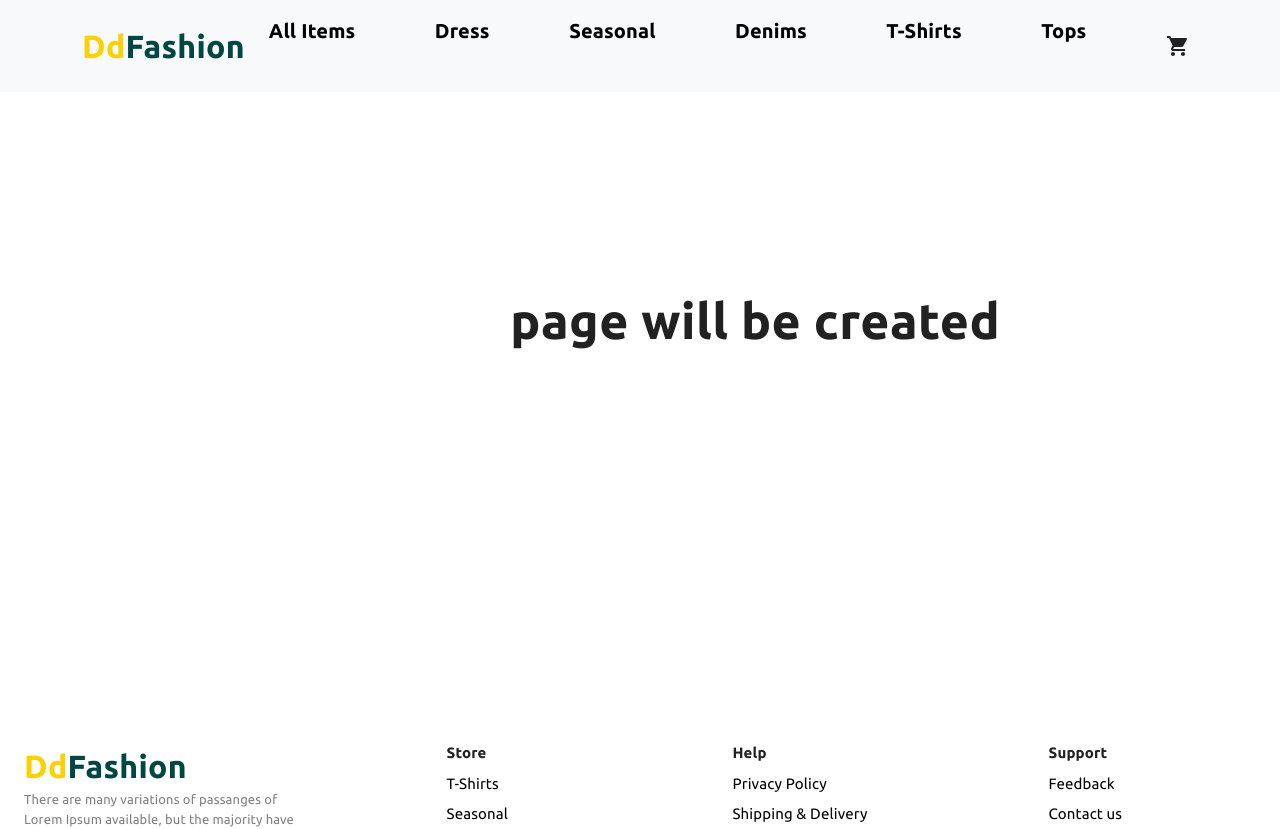
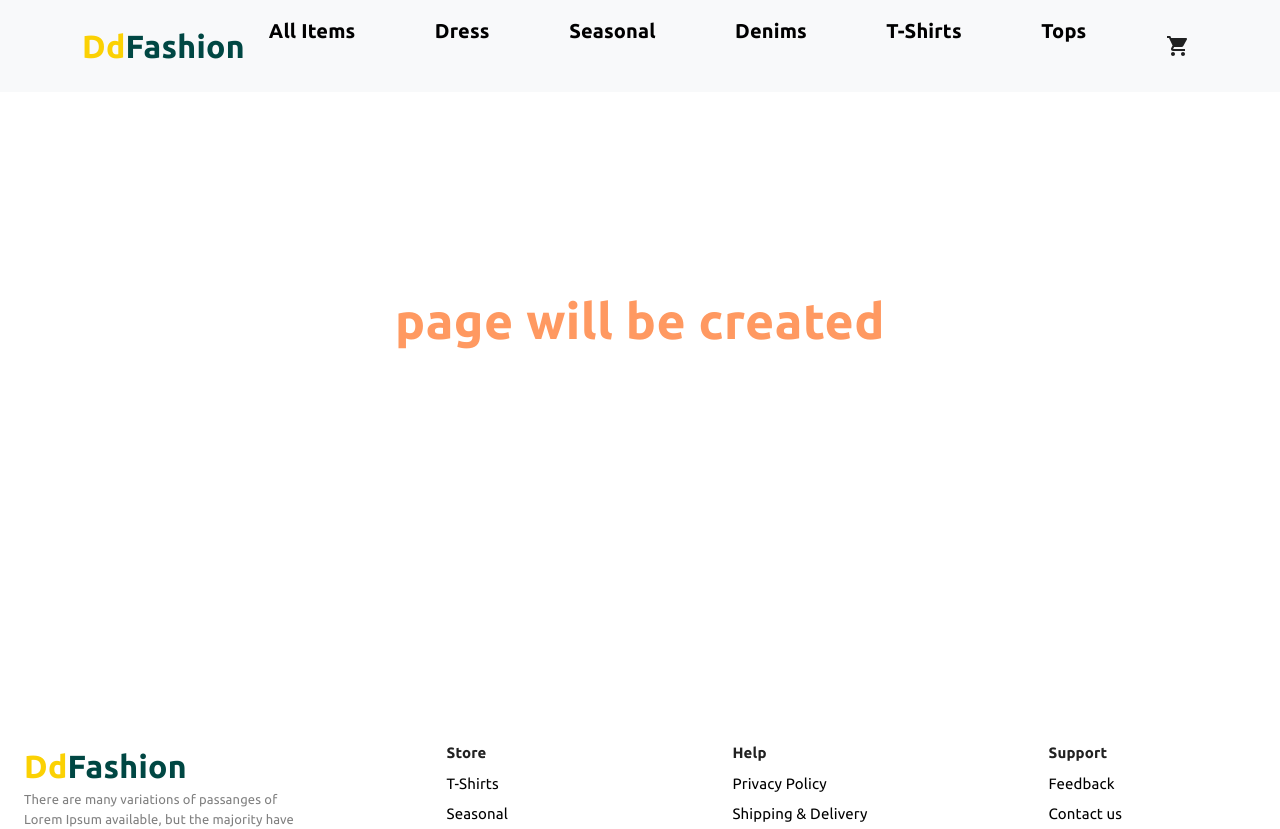
Before and after one commit to ddmalinda/fashion-web, a React (Create React App) app: page / in a window 1280 px wide. Shown: the top 829 px of the page. Built offline with nearby package versions, Linux system fonts and the light colour scheme.

Commit message:
TemLayout component to correct animation

```diff
--- a/src/layouts/TemLayout.js
+++ b/src/layouts/TemLayout.js
@@ -2,19 +2,28 @@ import React from 'react'
 import CommoneWrapLayout from '../components/commen/CommoneWrapLayout'
 import { Typography } from '@mui/material'
 import styled from '@emotion/styled';
-//import {keyframs} from '@emotion/react';
+import { keyframes } from '@emotion/react';
 
- const AnimetionTypogragphy= styled(Typography)`
+const colorChangeAnimtion = keyframes`
+  0%   { color: #ff6b6b; }
+  25%  { color: #feca57; }
+  50%  { color: #1dd1a1; }
+  75%  { color: #54a0ff; }
+  100% { color: #ff6b6b; }
+`;
+
+const AnimetionTypogragphy = styled(Typography)`
  font-family:Ubuntu;
  font-size:50px;
  position :absolute;
  top:40%;
- left:59%;
+ left:50%;
  transform:translate(-50%,-50%);
  font-Weight:600;
  text-align:center;
+animation: ${colorChangeAnimtion} 5s linear infinite ;
 
- `
+ `;
 export default function TemLayout() {
     return (
         <CommoneWrapLayout>
```
Lines whose indentation alone changed are shown as unchanged.
